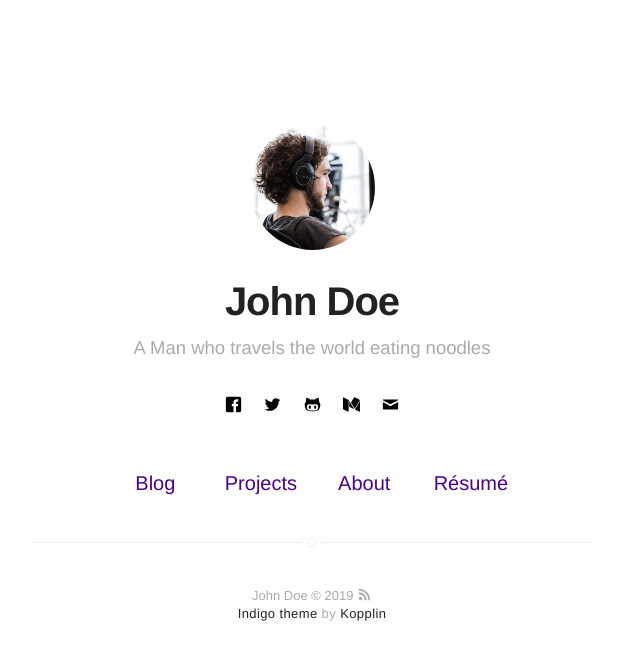
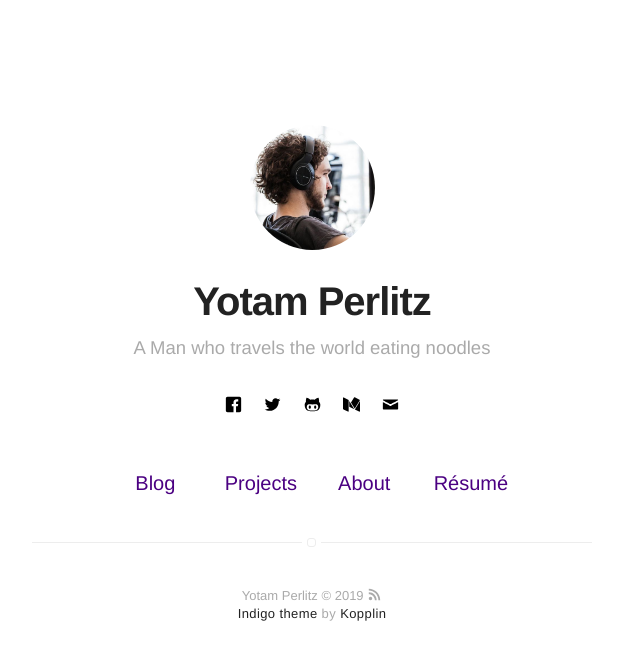
Before and after one commit to perlitz/perlitz.github.io, a Jekyll site: the page built from index.html, in a window 1280 px wide. Shown: the top 660 px of the page, without its empty margins (328-968 px from the left). Built offline with Jekyll 4.4.1, drawn with Linux system fonts in a browser that asks for light colours.

Commit message:
Update _config.yml

```diff
--- a/_config.yml
+++ b/_config.yml
@@ -1,5 +1,5 @@
 # main text of home
-name: John Doe
+name: Yotam Perlitz
 bio: A Man who travels the world eating noodles
 
 # twitter summary info
```
